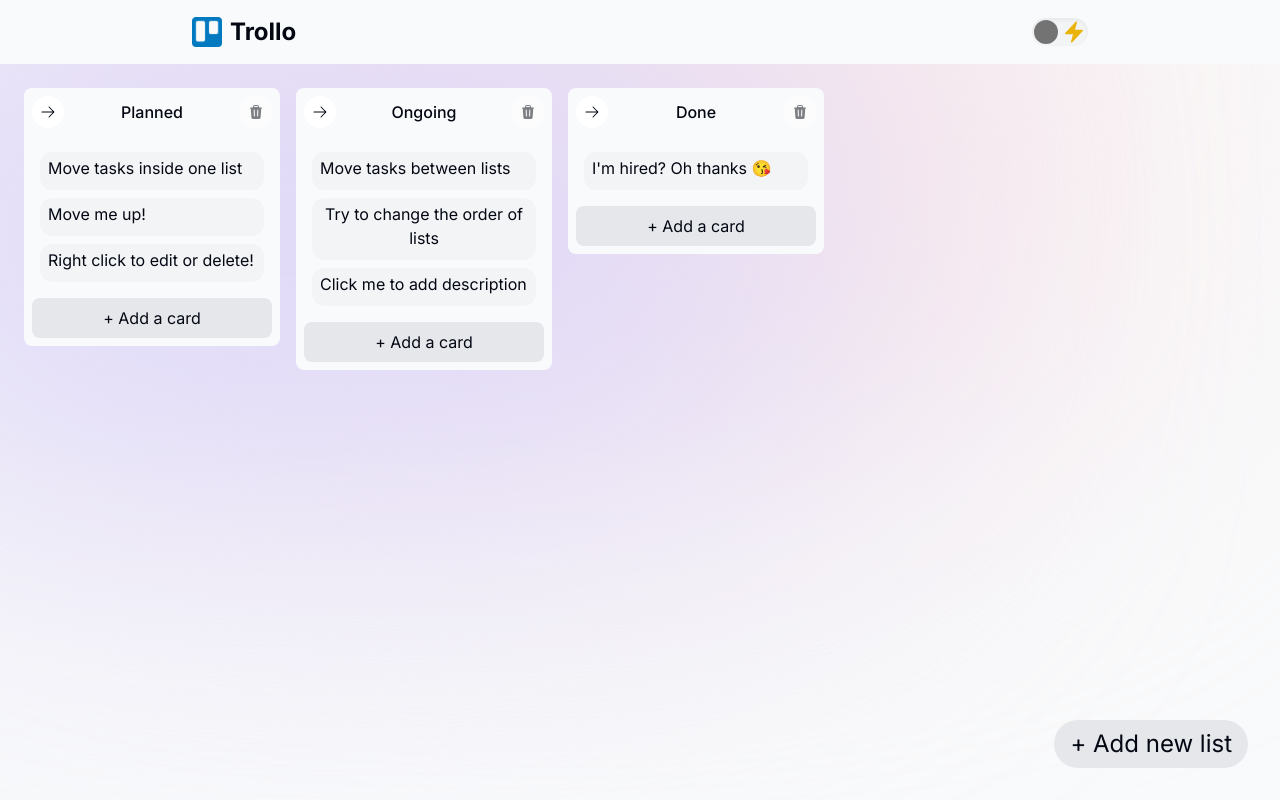
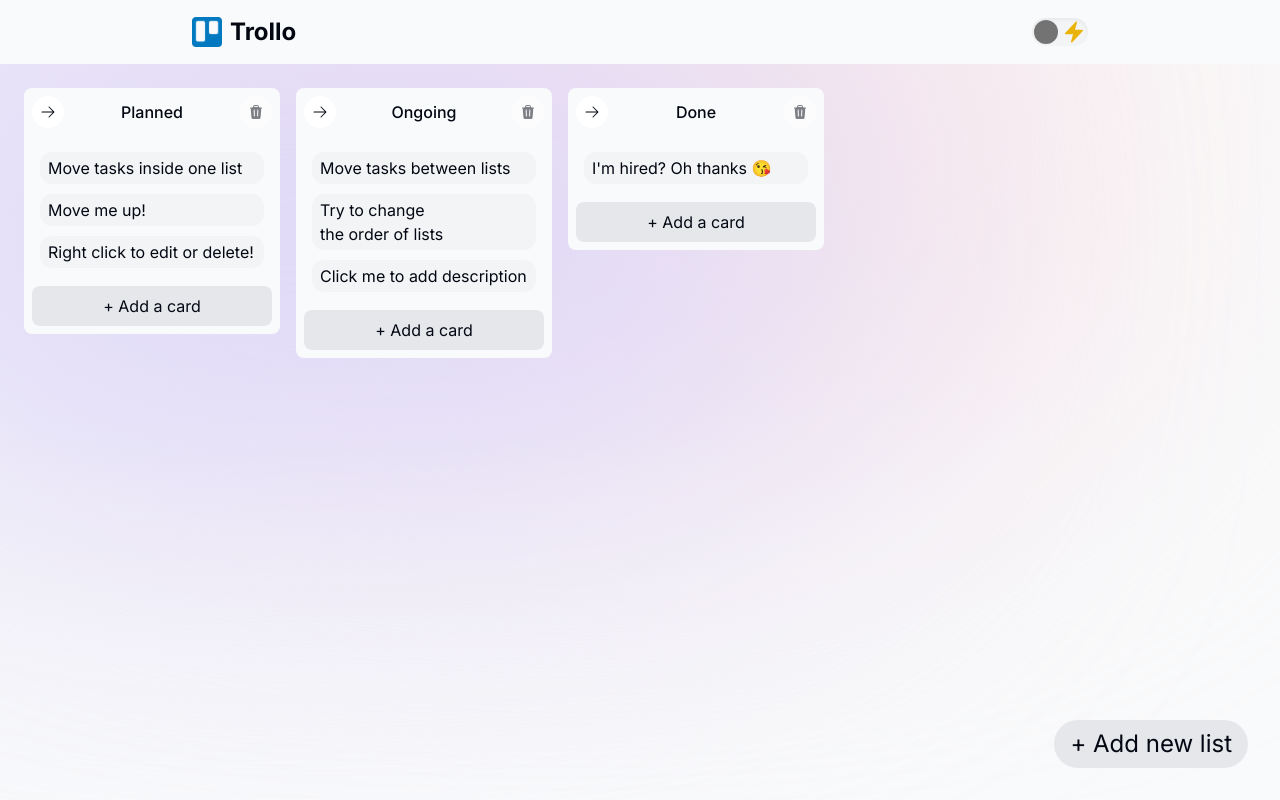
Before and after one commit to Andrukiewicz/todolist, a Next.js app: page / in a window 1280 px wide. Built offline with nearby package versions, Linux system fonts and the light colour scheme.

Commit message:
Updated task grabbing with posibility to edit

```diff
--- a/components/Task.jsx
+++ b/components/Task.jsx
@@ -4,9 +4,7 @@ import { Draggable } from "@hello-pangea/dnd"
 import {
   Dialog,
   DialogContent,
-  DialogDescription,
   DialogHeader,
-  DialogPortal,
   DialogTitle,
   DialogTrigger,
 } from "@/components/ui/dialog"
@@ -27,6 +25,11 @@ export default function Task({ id, index }) {
   return (
     <Draggable draggableId={task.id} index={index}>
       {(provided, snapshot) => (
+        <div className='rounded-xl text-left cursor-move mb-2'>
+          <Dialog>
+            <ContextMenu>
+              <ContextMenuTrigger>
+                <DialogTrigger className='w-full'>
                   <div
                     {...provided.draggableProps}
                     {...provided.dragHandleProps}
@@ -35,15 +38,12 @@ export default function Task({ id, index }) {
                       snapshot.isDragging
                         ? "bg-gray-200 dark:bg-gray-700 opacity-50"
                         : "bg-gray-100 dark:bg-gray-800"
-          } rounded-xl min-h-[2rem] text-left px-2 py-1 flex flex-col justify-between cursor-move mb-2`}
+                    } rounded-xl text-left px-2 py-1 cursor-move`}
                   >
-          <Dialog>
-            <ContextMenu>
-              <ContextMenuTrigger>
-                <DialogTrigger>
-                  <h2 className='break-words overflow-hidden h-full whitespace-pre-wrap'>
+                    <h2 className='break-words overflow-hidden [text-wrap:balance] whitespace-pre-wrap'>
                       {task.title}
                     </h2>
+                  </div>
                 </DialogTrigger>
               </ContextMenuTrigger>
               <ContextMenuContent>
@@ -64,14 +64,12 @@ export default function Task({ id, index }) {
                   </div>
                 </DialogTitle>
               </DialogHeader>
-              <div>
               <TaskEditor
                 title={task.title}
                 description={task.description}
                 id={task.id}
                 index={index}
               />
-              </div>
             </DialogContent>
           </Dialog>
         </div>
--- a/package.json
+++ b/package.json
@@ -1,6 +1,6 @@
 {
   "name": "todolist",
-  "version": "0.1.0",
+  "version": "1.2",
   "private": true,
   "scripts": {
     "dev": "next dev",
```
Also changed, not shown: 1 other file (tests, documents, lock files or other folders). Lines whose indentation alone changed are shown as unchanged.
